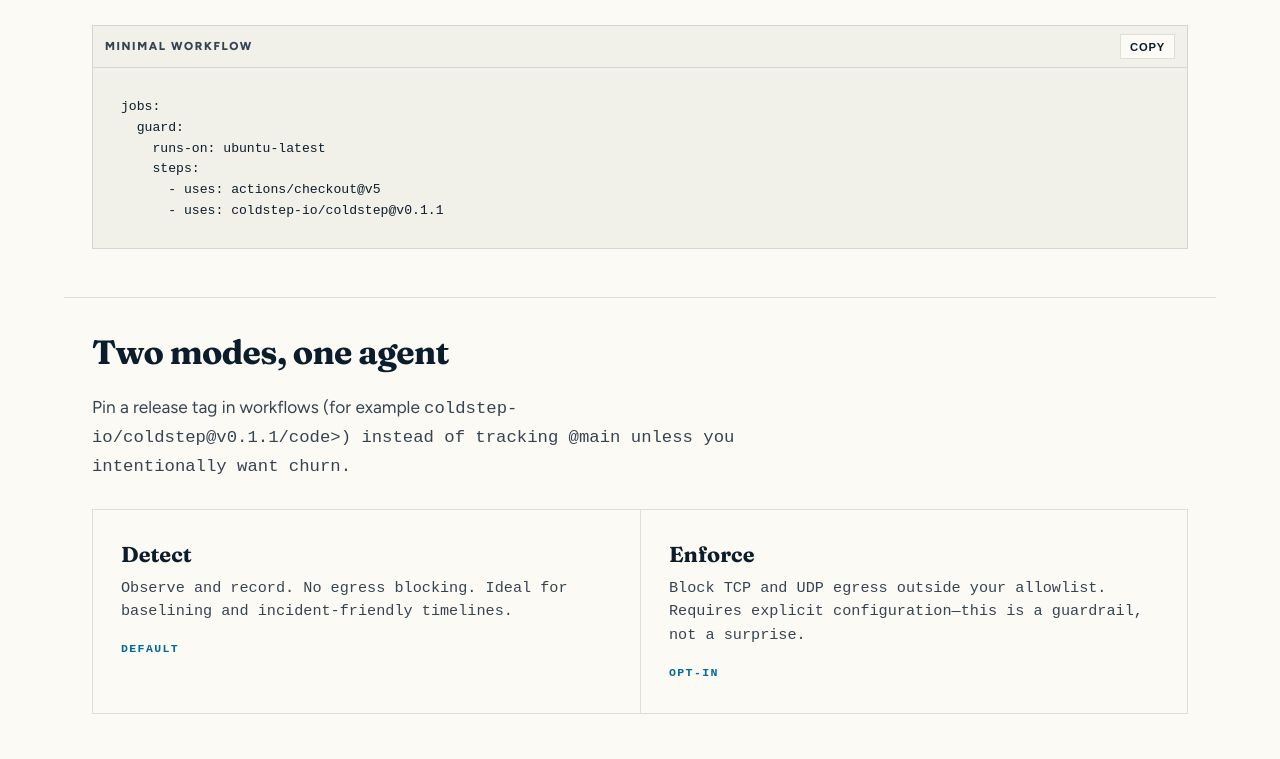
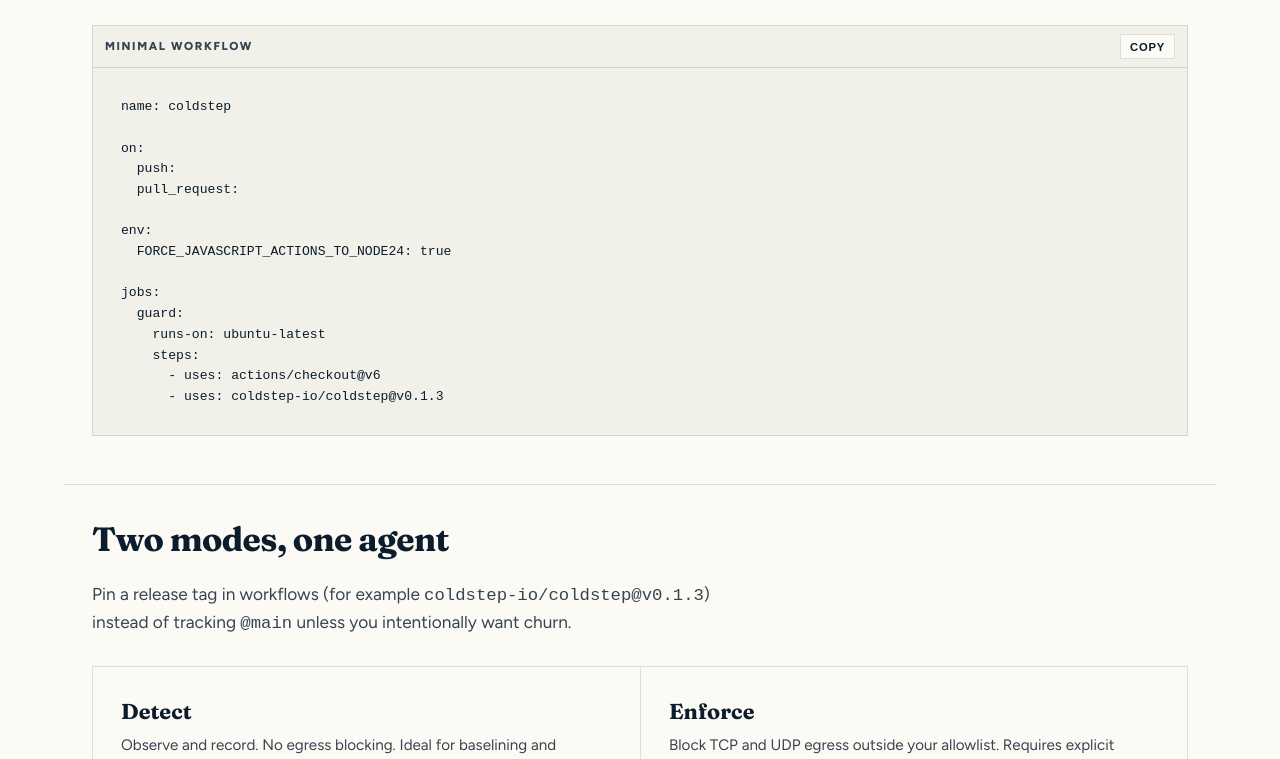
Before and after one commit to coldstep-io/coldstep, a website: page website/index.html in a window 1280 px wide. Shown: the part 1065-1824 px from the top of the page. Drawn offline with Linux system fonts and the light colour scheme.

Commit message:
revert site and update examples

```diff
--- a/website/index.html
+++ b/website/index.html
@@ -107,19 +107,28 @@
                 Copy
               </button>
             </header>
-            <pre><code id="yaml-snippet">jobs:
+            <pre><code id="yaml-snippet">name: coldstep
+
+on:
+  push:
+  pull_request:
+
+env:
+  FORCE_JAVASCRIPT_ACTIONS_TO_NODE24: true
+
+jobs:
   guard:
     runs-on: ubuntu-latest
     steps:
-      - uses: actions/checkout@v5
-      - uses: coldstep-io/coldstep@v0.1.1</code></pre>
+      - uses: actions/checkout@v6
+      - uses: coldstep-io/coldstep@v0.1.3</code></pre>
           </div>
         </section>
 
         <section class="section section--tight-top" aria-labelledby="modes-heading">
           <h2 id="modes-heading">Two modes, one agent</h2>
           <p class="section-intro">
-            Pin a release tag in workflows (for example <code>coldstep-io/coldstep@v0.1.1/code>) instead of tracking
+            Pin a release tag in workflows (for example <code>coldstep-io/coldstep@v0.1.3</code>) instead of tracking
             <code>@main</code> unless you intentionally want churn.
           </p>
           <div class="modes">
```
Also changed, not shown: CONTRIBUTING.md (+1 -1 lines), QUICK_START.md (+7 -7 lines), .github/workflows/coldstep-demo.yml, README.md.
